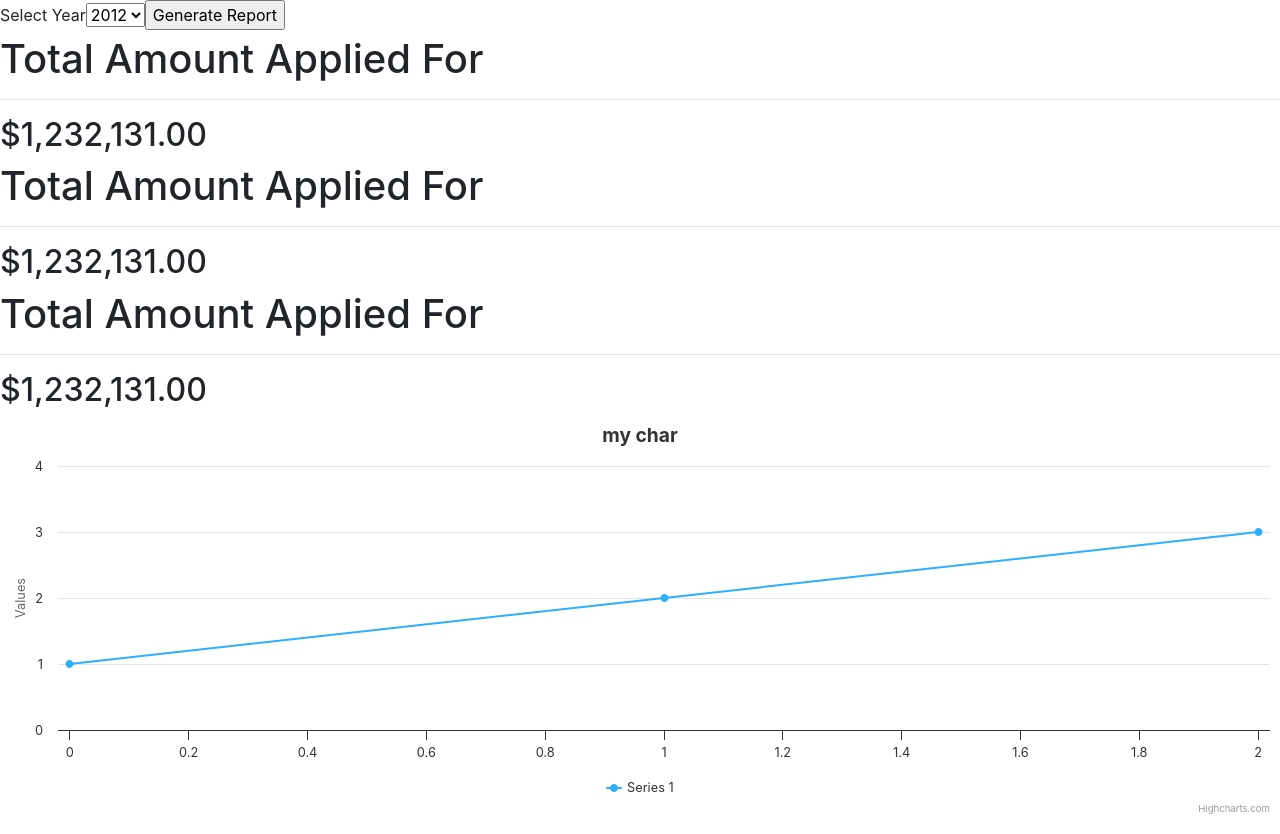
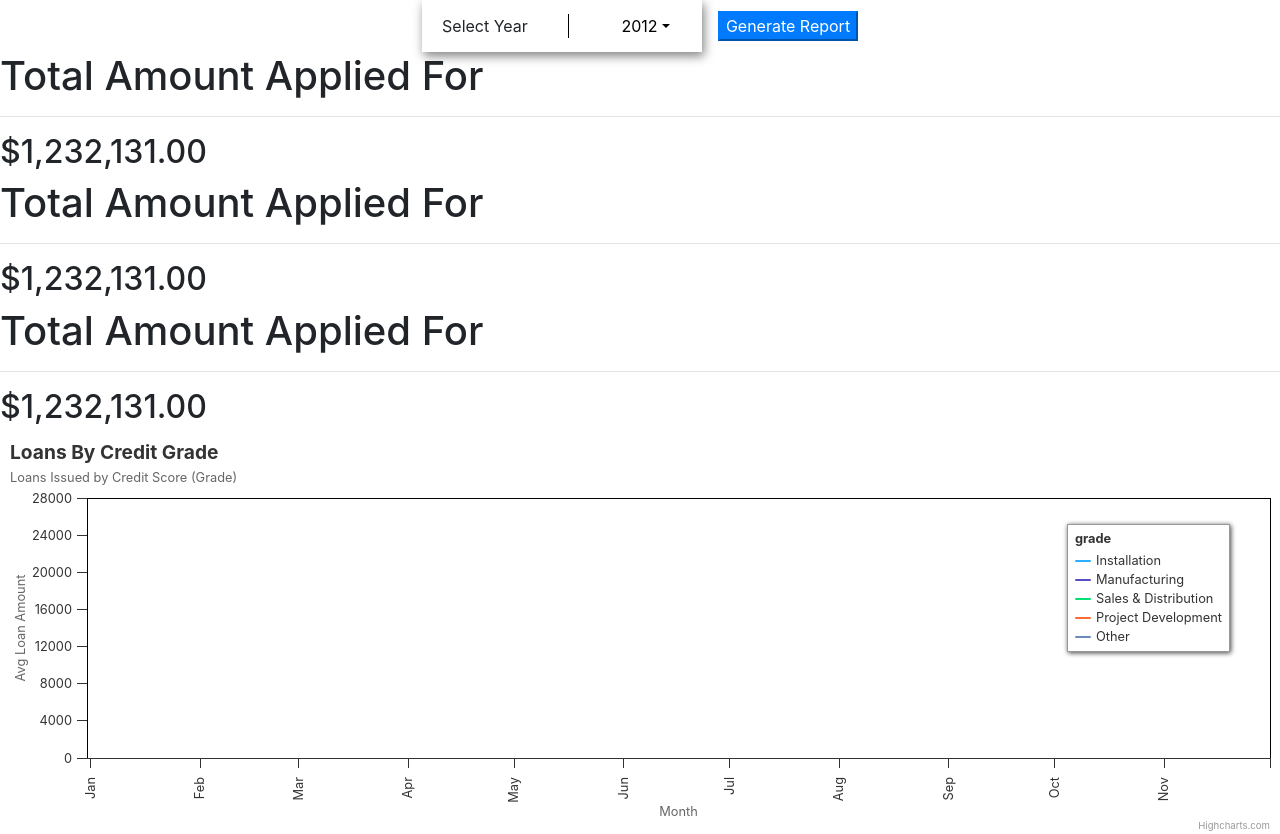
Before and after one commit to RGHuynh/cross_river_cc, a React (Create React App) app: page / in a window 1280 px wide. Built offline with nearby package versions, Linux system fonts and the light colour scheme.

Commit message:
style: 'yearSelectionComponent'

```diff
--- a/package.json
+++ b/package.json
@@ -3,7 +3,9 @@
   "version": "0.1.0",
   "private": true,
   "dependencies": {
+    "aws-sdk": "^2.344.0",
     "bootstrap": "^4.1.3",
+    "dotenv": "^6.1.0",
     "highcharts-react-official": "^1.5.1",
     "react": "^16.6.0",
     "react-dom": "^16.6.0",
--- a/src/components/lineChartComponent/lineChartComponent.jsx
+++ b/src/components/lineChartComponent/lineChartComponent.jsx
@@ -6,127 +6,120 @@ import HighchartReact from 'highcharts-react-official';
 
 function lineChartComponent() {
 
-    // Highcharts.chart('container', {
-    //     chart: {
-    //     plotBorderColor: "#000000",
-    //     plotBorderWidth: 1
-    //     },
+    const options = {
+        chart: {
+        plotBorderColor: "#000000",
+        plotBorderWidth: 1
+        },
 
-    //     xAxis: {
-    //     labels: {
-    //         rotation: 270
-    //     },
+        xAxis: {
+        labels: {
+            rotation: 270
+        },
 
-    //     title: {
-    //         text: 'Month'
-    //     },
-    //     dateTimeLabelFormats: {
-    //         month: "%b"
-    //     },
-    //     min: Date.UTC(2010, 0, 0),
-    //     max: Date.UTC(2010, 11, 1),
-    //     type: 'datetime',
-    //     tickInterval: 24 * 3600 * 1000*30
-    //     },
+        title: {
+            text: 'Month'
+        },
+        dateTimeLabelFormats: {
+            month: "%b"
+        },
+        min: Date.UTC(2010, 0, 0),
+        max: Date.UTC(2010, 11, 1),
+        type: 'datetime',
+        tickInterval: 24 * 3600 * 1000*30
+        },
 
-    //     title: {
-    //     align: 'left',
-    //     text: 'Loans By Credit Grade'
-    //     },
+        title: {
+        align: 'left',
+        text: 'Loans By Credit Grade'
+        },
 
-    //     subtitle: {
-    //     text: 'Loans Issued by Credit Score (Grade)'
-    //     },
+        subtitle: {
+        text: 'Loans Issued by Credit Score (Grade)'
+        },
 
-    //     yAxis: {
-    //     gridLineWidth: 0,
-    //     minorGridLineWidth: 0,
-    //     tickWidth: 1,
-    //     labels: {
-    //         formatter: function () {
-    //             return this.value;
-    //         }
-    //     },
-    //     allowDecimals: false,
-    //     tickInterval: 2500,
-    //     title: {
-    //         text: 'Avg Loan Amount'
-    //     },
-    //     tickAmount: 8,
-    //     min: 0,
-    //     max: 27500
-    //     },
+        yAxis: {
+        gridLineWidth: 0,
+        minorGridLineWidth: 0,
+        tickWidth: 1,
+        labels: {
+            formatter: function () {
+                return this.value;
+            }
+        },
+        allowDecimals: false,
+        tickInterval: 2500,
+        title: {
+            text: 'Avg Loan Amount'
+        },
+        tickAmount: 8,
+        min: 0,
+        max: 27500
+        },
 
-    //     legend: {
-    //         title: {
-    //             text: 'grade'
-    //         },
-    //         layout: 'vertical',
-    //         align: 'right',
-    //         verticalAlign: 'top',
-    //         x: -40,
-    //         y: 80,
-    //         floating: true,
-    //         borderWidth: 1,
-    //         backgroundColor: ((Highcharts.theme && Highcharts.theme.legendBackgroundColor) || '#FFFFFF'),
-    //         shadow: true
-    //     },
+        legend: {
+            title: {
+                text: 'grade'
+            },
+            layout: 'vertical',
+            align: 'right',
+            verticalAlign: 'top',
+            x: -40,
+            y: 80,
+            floating: true,
+            borderWidth: 1,
+            backgroundColor: ((Highcharts.theme && Highcharts.theme.legendBackgroundColor) || '#FFFFFF'),
+            shadow: true
+        },
 
-    //     plotOptions: {
-    //     line: {
-    //         marker: {
-    //         enabled: false
-    //         }
-    //     },
-    //     series: {
-    //         label: {
-    //         connectorAllowed: false
-    //         }
-    //     }
-    //     },
+        plotOptions: {
+        line: {
+            marker: {
+            enabled: false
+            }
+        },
+        series: {
+            label: {
+            connectorAllowed: false
+            }
+        }
+        },
 
-    //     series: [{
-    //         name: 'Installation',
-    //         data: [10000, 27500, 57177, 69658, 97031, 119931, 137133, 154175]
-    //     }, {
-    //         name: 'Manufacturing',
-    //         data: [24916, 24064, 29742, 29851, 32490, 30282, 38121, 40434]
-    //     }, {
-    //         name: 'Sales & Distribution',
-    //         data: [11744, 17722, 16005, 19771, 20185, 24377, 32147, 39387]
-    //     }, {
-    //         name: 'Project Development',
-    //         data: [null, null, 7988, 12169, 15112, 22452, 34400, 34227]
-    //     }, {
-    //         name: 'Other',
-    //         data: [12908, 5948, 8105, 11248, 8989, 11816, 18274, 18111]
-    //     }],
+        series: [{
+            name: 'Installation',
+            data: [10000, 27500, 57177, 69658, 97031, 119931, 137133, 154175]
+        }, {
+            name: 'Manufacturing',
+            data: [24916, 24064, 29742, 29851, 32490, 30282, 38121, 40434]
+        }, {
+            name: 'Sales & Distribution',
+            data: [11744, 17722, 16005, 19771, 20185, 24377, 32147, 39387]
+        }, {
+            name: 'Project Development',
+            data: [null, null, 7988, 12169, 15112, 22452, 34400, 34227]
+        }, {
+            name: 'Other',
+            data: [12908, 5948, 8105, 11248, 8989, 11816, 18274, 18111]
+        }],
 
-    //     responsive: {
-    //     rules: [{
-    //         condition: {
-    //         maxWidth: 500
-    //         },
-    //         chartOptions: {
-    //         legend: {
-    //             layout: 'horizontal',
-    //             align: 'center',
-    //             verticalAlign: 'bottom'
-    //         }
-    //         }
-    //     }]
-    //     }
+        responsive: {
 
-    // });
-
-    const options = {
-        title: {
-            text: 'my char'
-        },
-        series: [{
-            data: [1,2,3]
+        rules: [{
+            condition: {
+            maxWidth: 500
+            },
+            chartOptions: {
+            legend: {
+                layout: 'horizontal',
+                align: 'center',
+                verticalAlign: 'bottom'
+            }
+            }
         }]
     }
+
+    };
+
     return(
         <div>
             <HighchartReact
--- a/src/components/pages/homepageComponent.jsx
+++ b/src/components/pages/homepageComponent.jsx
@@ -12,6 +12,7 @@ export default class HomepageCompenent extends Component {
                 <TotalAppliedCardComponent heading="Total Amount Applied For" amount="1232131"/>
                 <TotalAppliedCardComponent heading="Total Amount Applied For" amount="1232131"/>
                 <LineChartComponent />
+
             </div>
         )
     }
--- a/src/components/yearSelectionComponent/yearSelectionComponent.css
+++ b/src/components/yearSelectionComponent/yearSelectionComponent.css
@@ -1,3 +1,30 @@
-.year-selection-wrapper {
-    display: inline-block;
+.vertical-rule {
+    border-left: 1px solid #000;
+    height: 24px;
+    margin-top: 8px;
 }
+
+.form--size {
+    width: 280px;
+    box-shadow: 2px 4px 10px grey;
+    margin: auto;
+}
+
+.button--color {
+    background-color: transparent !important;
+    border: none;
+    color: black !important;
+}
+
+.label--position {
+    margin: 0;
+}
+
+.form-wrapper {
+    display: flex;
+    margin: auto;
+}
+
+button {
+    outline: none !important;
+}
--- a/src/components/yearSelectionComponent/yearSelectionComponent.jsx
+++ b/src/components/yearSelectionComponent/yearSelectionComponent.jsx
@@ -1,13 +1,13 @@
 import React, { Component } from 'react';
 import './yearSelectionComponent.css';
 import YearItemComponent from './yearItemComponent/yearItemComponent';
-import { Dropdown, DropdownToggle, DropdownMenu, DropdownItem } from 'reactstrap';
+import { Form, FormGroup, Col, Label, Input, ButtonDropdown, DropdownToggle, DropdownMenu, DropdownItem } from 'reactstrap';
 
 export default class YearSelectionComponent extends Component {
     constructor(props) {
         super(props);
         this.toggle = this.toggle.bind(this);
-        this.changeValue = this.toggle.bind(this);
+        this.changeValue = this.changeValue.bind(this);
         this.state = {
             dropdownOpen: false,
             dropdownValue: '2012'
@@ -22,23 +22,31 @@ export default class YearSelectionComponent extends Component {
 
     changeValue(e) {
         this.setState({
-            dropdownOpen: !this.state.dropdownOpen,
-            dropdownValue: e.currentTarget.textContent
+            dropdownOpen: !e.dropdownOpen,
+            dropdownValue: e.target.innerText
 
         })
     }
 
     render(){
         return(
-            <div>
-                <label htmlFor="year-dropdown">Select Year</label>
-                <select id="year-dropdown" form="year-selection-form">
-                    <YearItemComponent value="test" year="2012" />
-                    <YearItemComponent value="test" year="2103" />
-                </select>
-
-                <form action="/" id="year-selection-form" className="year-selection-wrapper">
-                    <input type="submit" value="Generate Report"></input>
+            <div className="form-wrapper w-100">
+                <form className="form-inline mx-auto">
+                    <div className="form-inline form--size">
+                        <div className="form-group mx-auto mt-2 mb-2">
+                            <label className="label--position" htmlFor="year-form" >Select Year</label>
+                        </div>
+                        <div className="vertical-rule mx-auto mt-2 mb-2"></div>
+                        <div className="form-group mx-auto mt-2 mb-2">
+                            <ButtonDropdown isOpen={this.state.dropdownOpen} toggle={this.toggle}>
+                                <DropdownToggle className="button--color" caret>{this.state.dropdownValue}</DropdownToggle>
+                                <DropdownMenu>
+                                    <DropdownItem onClick={this.changeValue}>test</DropdownItem>
+                                </DropdownMenu>
+                            </ButtonDropdown>
+                        </div>
+                    </div>
+                    <button className="ml-3 btn-primary">Generate Report</button>
                 </form>
             </div>
         );
--- a/src/index.js
+++ b/src/index.js
@@ -4,6 +4,7 @@ import 'bootstrap/dist/css/bootstrap.min.css';
 import './index.css';
 import App from './App';
 import * as serviceWorker from './serviceWorker';
+require('dotenv').config()
 
 ReactDOM.render(<App />, document.getElementById('root'));
 
--- /dev/null
+++ b/src/services/awsHTTPService/awsHTTPService.js
@@ -0,0 +1,2 @@
+var AWS = require('aws-sdk');
+var s3 = new AWS.s3();
```
Also changed, not shown: 2 other files (tests, documents, lock files or other folders).
